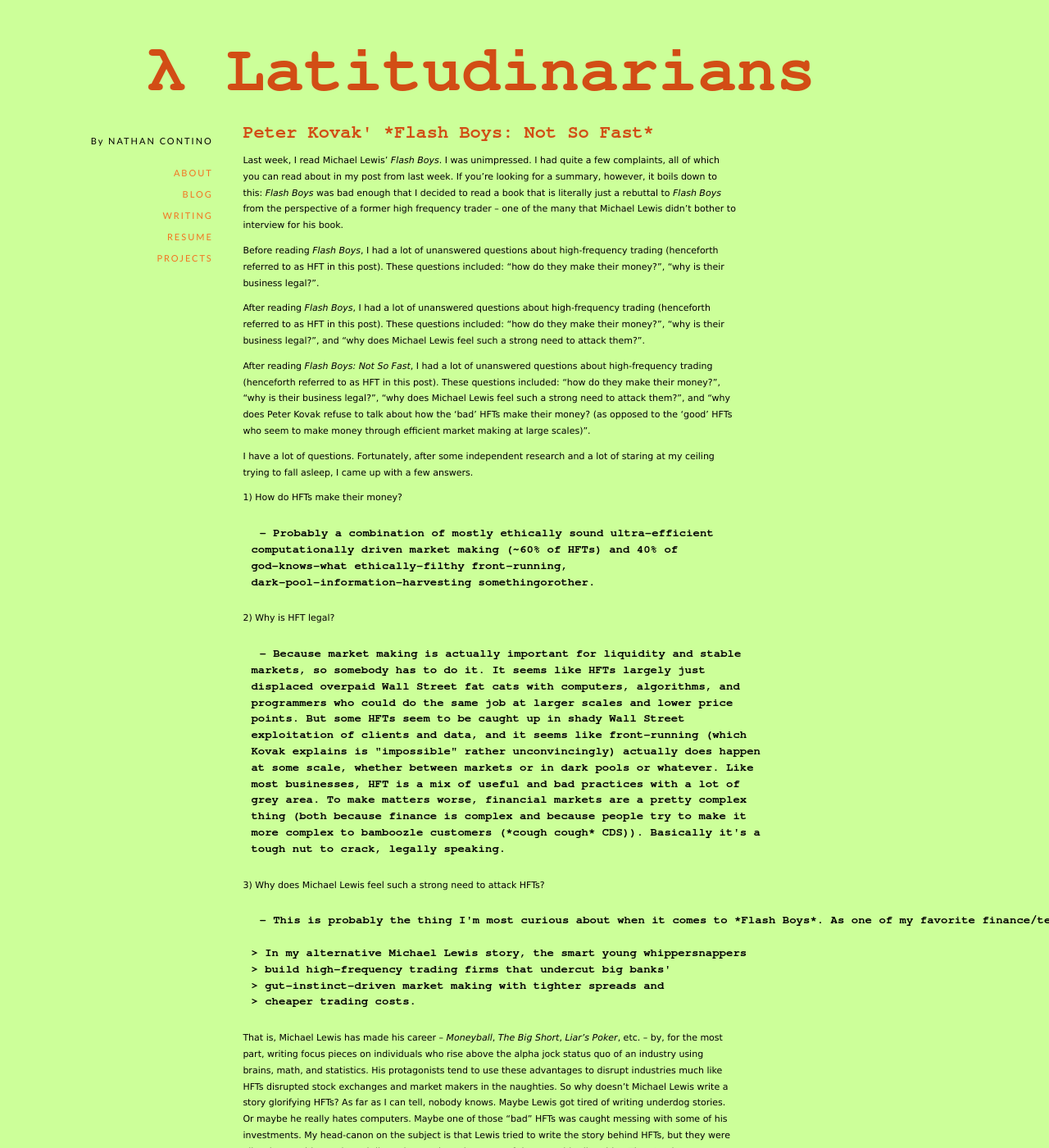
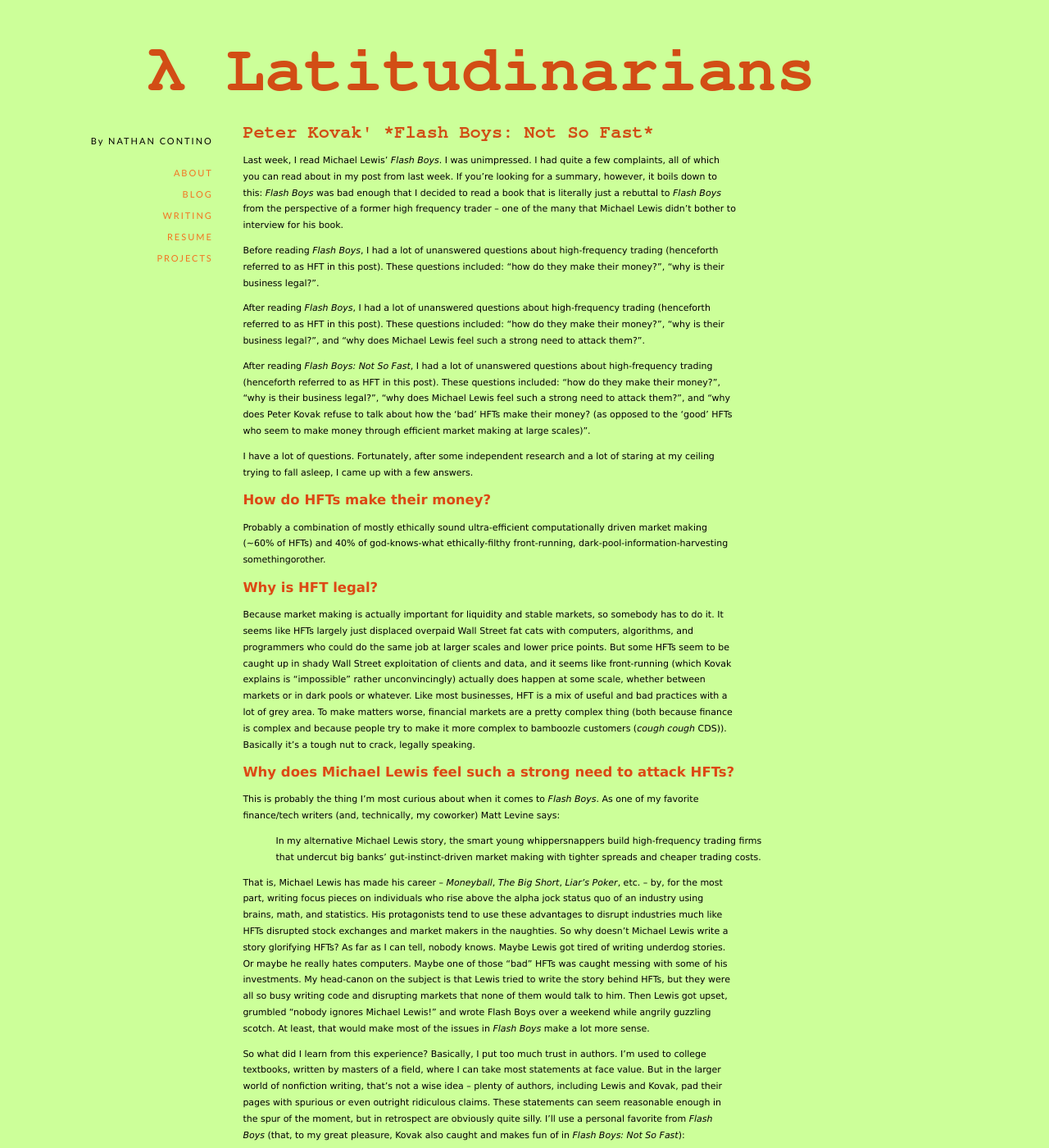
Before and after one commit to nathan-contino/nathan-contino.github.io, a Jekyll site: the page built from _posts/2018-01-24-flashBoysNotSoFast.markdown, in a window 1280 px wide and 1400 px high. Shown: the whole window at 82% size. Built offline with Jekyll 4.4.1, drawn with Linux system fonts in a browser that asks for light colours.

Commit message:
improved formatting for flash boys post
Former-commit-id: a9f2f816e0e470953e616851527926dd609742cc [formerly a9f2f816e0e470953e616851527926dd609742cc [formerly 99c526e35c469efa5ec8ca938464fac3a4fc950a [formerly f0dfc26a65f4bb05326430fcf94f3d4239f665c9] [formerly b57299f416667872d9344b6193970926f7249b45 [formerly 5bfd08190ab6e167e892fc2b4d8ee183ddfbfc44]]]]
Former-commit-id: 0bafd7e13f00363694aa30e5ab5dd1c9436b1a86
Former-commit-id: 405b22560459d7adf82e0b44935508570aadbba5
Former-commit-id: 73e20919a33a3f40165346115b7f08aec09a7aff [formerly 05a73d68ac72046c3e5f3a4d7ae654afa7c33e0e]
Former-commit-id: fc96fa847ad361c27903baf7528910b279bc6aef

```diff
--- a/_posts/2018-01-24-flashBoysNotSoFast.markdown
+++ b/_posts/2018-01-24-flashBoysNotSoFast.markdown
@@ -15,37 +15,37 @@
 
 I have a lot of questions. Fortunately, after some independent research and a lot of staring at my ceiling trying to fall asleep, I came up with a few answers.
 
-1) How do HFTs make their money?
+## How do HFTs make their money?
 
-    - Probably a combination of mostly ethically sound ultra-efficient
-    computationally driven market making (~60% of HFTs) and 40% of
-    god-knows-what ethically-filthy front-running,
-    dark-pool-information-harvesting somethingorother.
+Probably a combination of mostly ethically sound ultra-efficient
+computationally driven market making (~60% of HFTs) and 40% of
+god-knows-what ethically-filthy front-running,
+dark-pool-information-harvesting somethingorother.
 
-2) Why is HFT legal?
+## Why is HFT legal?
 
-    - Because market making is actually important for liquidity and stable
-    markets, so somebody has to do it. It seems like HFTs largely just
-    displaced overpaid Wall Street fat cats with computers, algorithms, and
-    programmers who could do the same job at larger scales and lower price
-    points. But some HFTs seem to be caught up in shady Wall Street
-    exploitation of clients and data, and it seems like front-running (which
-    Kovak explains is "impossible" rather unconvincingly) actually does happen
-    at some scale, whether between markets or in dark pools or whatever. Like
-    most businesses, HFT is a mix of useful and bad practices with a lot of
-    grey area. To make matters worse, financial markets are a pretty complex
-    thing (both because finance is complex and because people try to make it
-    more complex to bamboozle customers (*cough cough* CDS)). Basically it's a
-    tough nut to crack, legally speaking.
+Because market making is actually important for liquidity and stable
+markets, so somebody has to do it. It seems like HFTs largely just
+displaced overpaid Wall Street fat cats with computers, algorithms, and
+programmers who could do the same job at larger scales and lower price
+points. But some HFTs seem to be caught up in shady Wall Street
+exploitation of clients and data, and it seems like front-running (which
+Kovak explains is "impossible" rather unconvincingly) actually does happen
+at some scale, whether between markets or in dark pools or whatever. Like
+most businesses, HFT is a mix of useful and bad practices with a lot of
+grey area. To make matters worse, financial markets are a pretty complex
+thing (both because finance is complex and because people try to make it
+more complex to bamboozle customers (*cough cough* CDS)). Basically it's a
+tough nut to crack, legally speaking.
 
-3) Why does Michael Lewis feel such a strong need to attack HFTs?
+## Why does Michael Lewis feel such a strong need to attack HFTs?
 
-    - This is probably the thing I'm most curious about when it comes to *Flash Boys*. As one of my favorite finance/tech writers (and, technically, my coworker) Matt Levine says:
+This is probably the thing I'm most curious about when it comes to *Flash Boys*. As one of my favorite finance/tech writers (and, technically, my coworker) Matt Levine says:
 
-    > In my alternative Michael Lewis story, the smart young whippersnappers
-    > build high-frequency trading firms that undercut big banks'
-    > gut-instinct-driven market making with tighter spreads and
-    > cheaper trading costs.
+> In my alternative Michael Lewis story, the smart young whippersnappers
+> build high-frequency trading firms that undercut big banks'
+> gut-instinct-driven market making with tighter spreads and
+> cheaper trading costs.
 
 That is, Michael Lewis has made his career -- *Moneyball*, *The Big Short*, *Liar's Poker*, etc. -- by, for the most part, writing focus pieces on individuals who rise above the alpha jock status quo of an industry using brains, math, and statistics. His protagonists tend to use these advantages to disrupt industries much like HFTs disrupted stock exchanges and market makers in the naughties. So why doesn't Michael Lewis write a story glorifying HFTs? As far as I can tell, nobody knows. Maybe Lewis got tired of writing underdog stories. Or maybe he really hates computers. Maybe one of those "bad" HFTs was caught messing with some of his investments. My head-canon on the subject is that Lewis tried to write the story behind HFTs, but they were all so busy writing code and disrupting markets that none of them would talk to him. Then Lewis got upset, grumbled "nobody ignores Michael Lewis!" and wrote Flash Boys over a weekend while angrily guzzling scotch. At least, that would make most of the issues in *Flash Boys* make a lot more sense.
 
```
